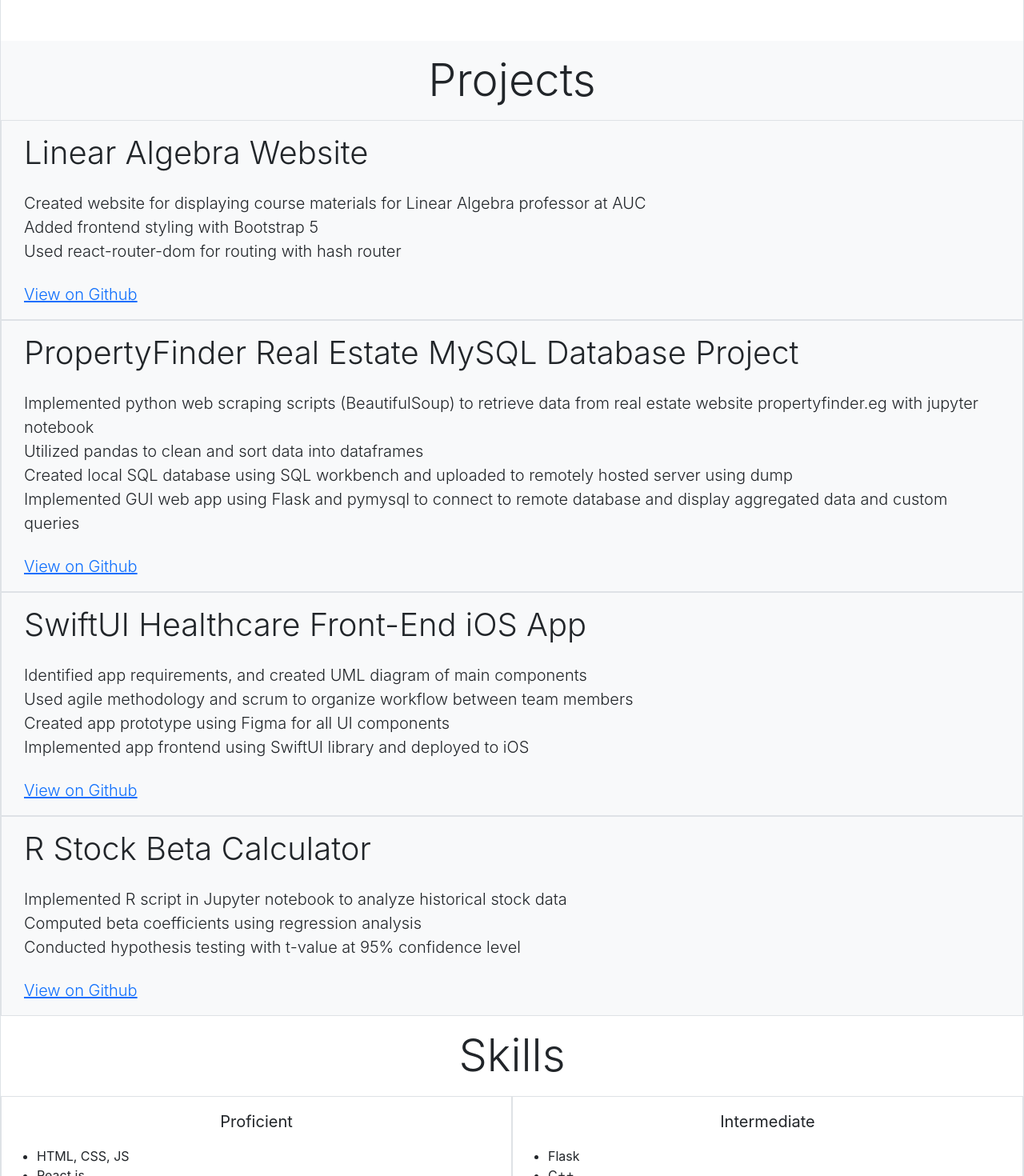
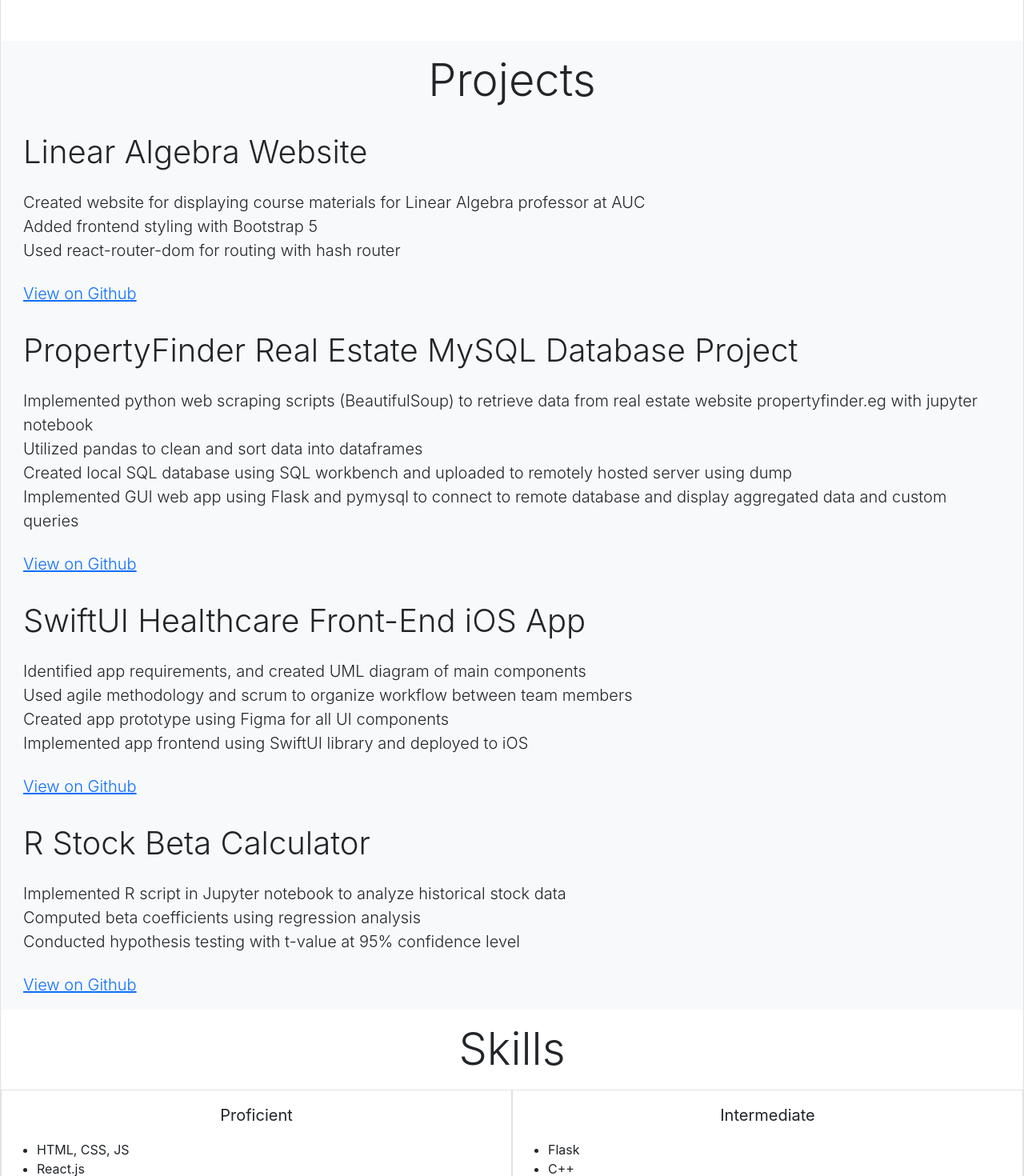
Before and after one commit to ibrahimelnemr/portfolio, a React (Create React App) app: page / in a window 1280 px wide. Shown: the part 525-1995 px from the top of the page at 80% size. Built offline with nearby package versions, Linux system fonts and the light colour scheme.

Commit message:
Update Projects.js

```diff
--- a/src/components/Projects.js
+++ b/src/components/Projects.js
@@ -12,7 +12,7 @@ return(
         </div>
     </div>
 
-    <div className="col-12 border">
+    <div className="col-12 ">
         <div class="p-2 m-2 h1 fw-light">
             Linear Algebra Website
         </div>
@@ -30,7 +30,7 @@ return(
         </div>
     </div>
 
-    <div className="col-12 border">
+    <div className="col-12 ">
         <div class="p-2 m-2 h1 fw-light">
             PropertyFinder Real Estate MySQL Database Project
 
@@ -53,7 +53,7 @@ return(
         </div>
     </div>
 
-    <div className="col-12 border">
+    <div className="col-12 ">
         <div class="p-2 m-2 h1 fw-light">
         SwiftUI Healthcare Front-End iOS App
         </div>
@@ -76,7 +76,7 @@ return(
     </div>
 
 
-    <div className="col-12 border">
+    <div className="col-12 ">
         <div class="p-2 m-2 h1 fw-light">
             R Stock Beta Calculator
         </div>
```
